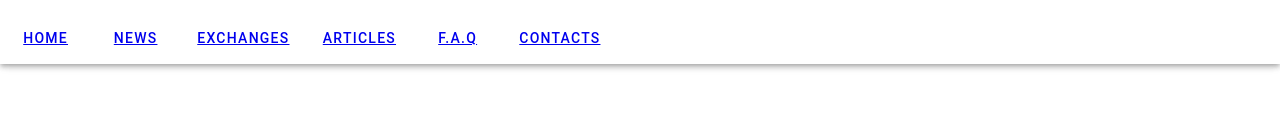
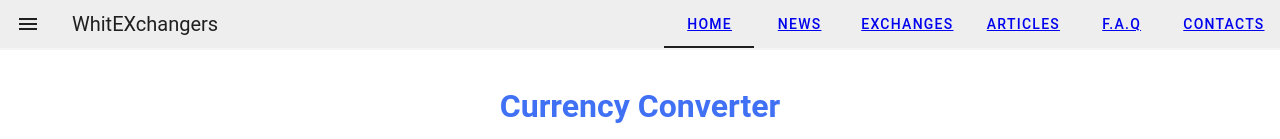
Before and after one commit to 4upak/v3secfuckers, a Vue app: page / in a window 1280 px wide. Shown: the top 139 px of the page. Built offline with nearby package versions, Linux system fonts and the light colour scheme; no server answers.

Commit message:
top menu edited

```diff
--- a/src/components/TopNavbar.vue
+++ b/src/components/TopNavbar.vue
@@ -1,12 +1,17 @@
 <template>
-  <v-container fluid>
-    <v-app-bar
-        color="#fff"
-    >
+  <v-card
+    color="grey-lighten-4"
+    flat
+    height="50px"
+    rounded="0"
+  >
+    <v-toolbar density="compact">
+      <v-app-bar-nav-icon></v-app-bar-nav-icon>
+
+      <v-toolbar-title>WhitEXchangers</v-toolbar-title>
+
       <v-tabs
-          align-with-title
-          color="#6e6d73"
-          class="mt-3"
+        align-with-title
       >
         <v-tab><router-link to="/">Home</router-link></v-tab>
         <v-tab><router-link to="/news/">News</router-link></v-tab>
@@ -16,9 +21,8 @@
         <v-tab><router-link to="/contacts/">Contacts</router-link></v-tab>
       </v-tabs>
 
-    </v-app-bar>
-
-  </v-container>
+    </v-toolbar>
+  </v-card>
 </template>
 
 <script>
```
